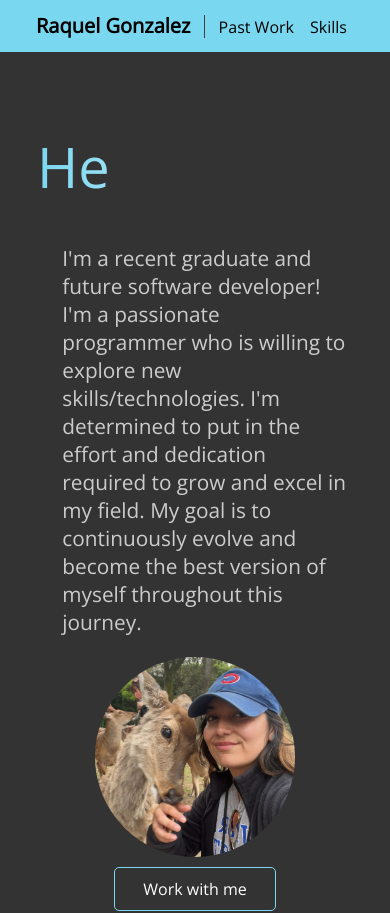
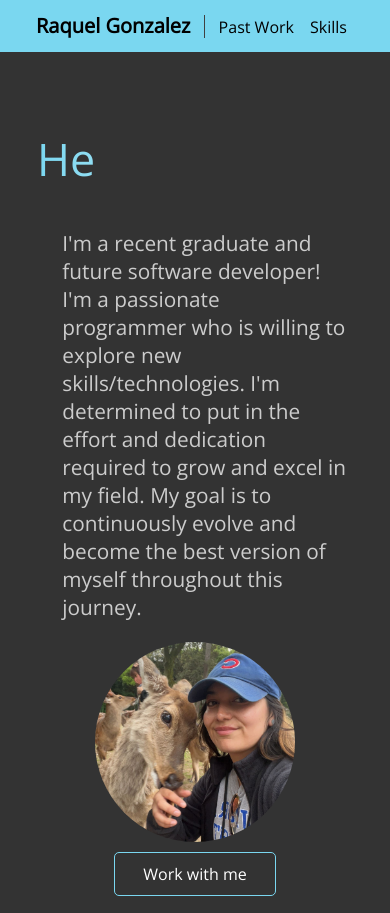
Before and after one commit to xkellss/Portfolio, a React (Create React App) app in the folder my-app/: page / in a window 390 px wide. Shown: the top 913 px of the page. Built offline with nearby package versions, Linux system fonts and the light colour scheme.

Commit message:
changed name
changed name to fit on mobile devices

```diff
--- a/my-app/src/components/About.module.css
+++ b/my-app/src/components/About.module.css
@@ -14,6 +14,12 @@
     background: linear-gradient(to right,#7AD7F0,white);
     -webkit-text-fill-color: transparent;
     -webkit-background-clip: text;
+
+}
+@media (max-width: 767px) {
+    .name {
+        font-size: 2.8rem;
+    }
 }
 
 .image img {
```
